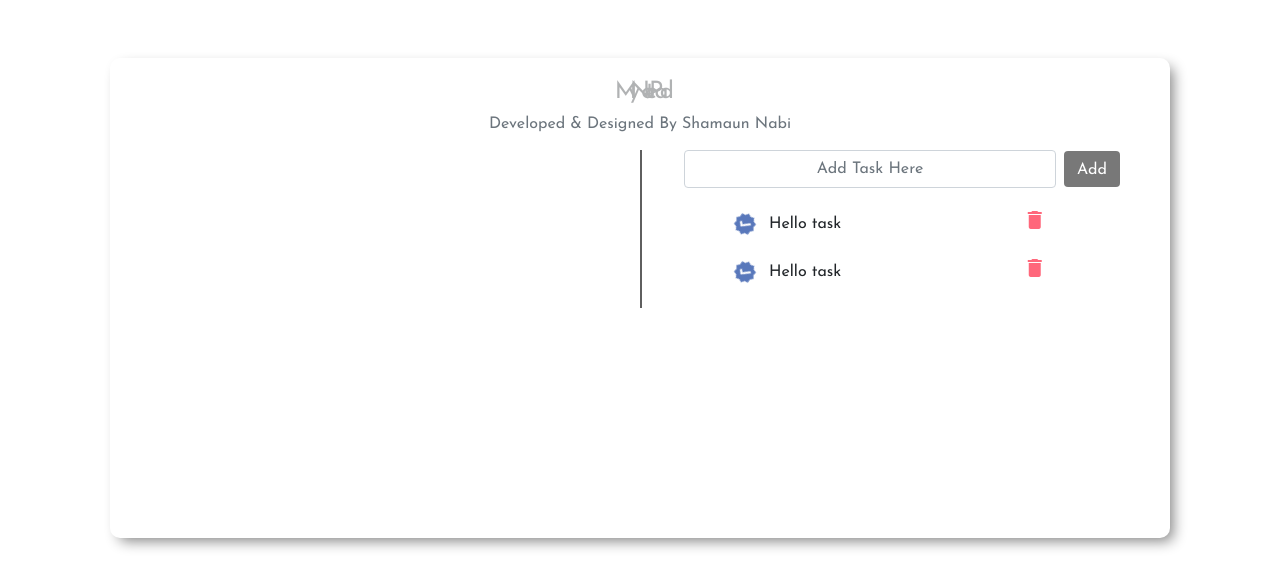
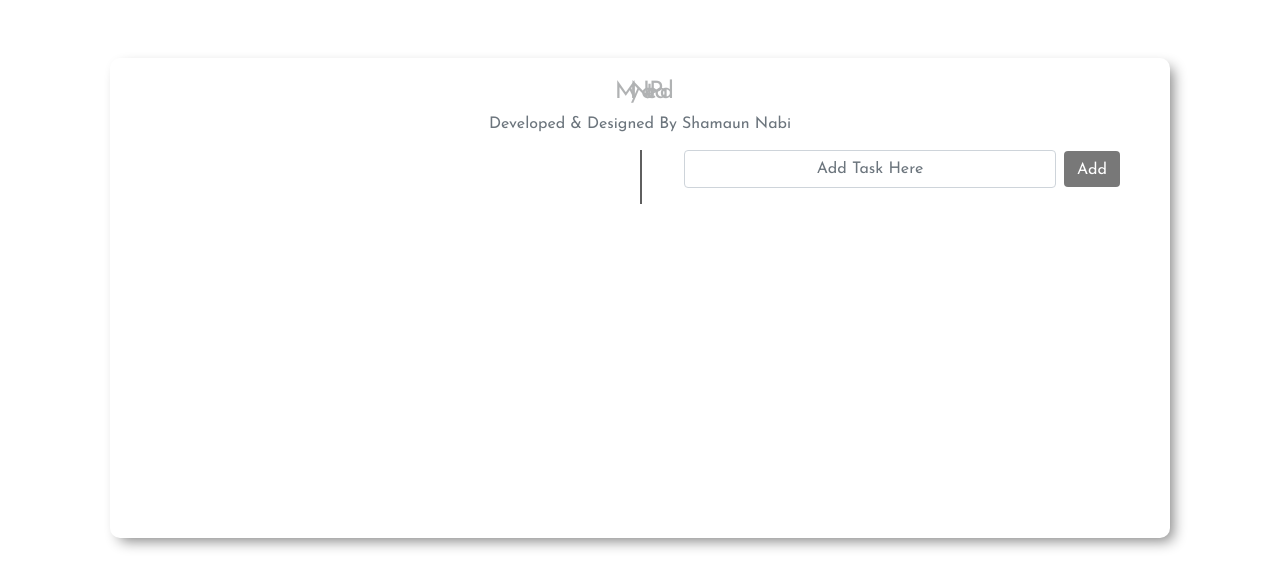
Before and after one commit to Shamaun-Nabi/Daily-Task-NotePad, a React (Create React App) app: page / in a window 1280 px wide. Shown: the part 102-690 px from the top of the page. Built offline with nearby package versions, Linux system fonts and the light colour scheme.

Commit message:
add functionality added and alert Box added

```diff
--- a/package.json
+++ b/package.json
@@ -15,6 +15,7 @@
     "@testing-library/user-event": "^12.8.3",
     "bootstrap": "^5.1.3",
     "react": "^17.0.2",
+    "react-alert": "^7.0.3",
     "react-dom": "^17.0.2",
     "react-router-dom": "^5.3.0",
     "react-scripts": "4.0.3",
--- a/src/App.js
+++ b/src/App.js
@@ -3,10 +3,31 @@ import { FontAwesomeIcon } from "@fortawesome/react-fontawesome";
 import { faCoffee } from "@fortawesome/free-solid-svg-icons";
 import ListItem from "./components/ListItem";
 import { useState } from "react";
+import Alert from "./components/Alert";
 // import { fab } from "@fortawesome/free-brands-svg-icons";
 
 function App() {
   const [inputValue, setinputValue] = useState("");
+  const [storeValue, setStoreValue] = useState([]);
+  const [alert, setAlert] = useState("d-none");
+  const getValue = (e) => {
+    setinputValue(e.target.value);
+  };
+  const addValue = (e) => {
+    e.preventDefault();
+    if (inputValue === "") {
+      // console.log("faka");
+      setAlert("d-block");
+
+      // alert(" Fill Out This Field");
+    } else {
+      setAlert("d-none");
+      setStoreValue([...storeValue, inputValue]);
+      console.log("value from Input Value", inputValue);
+      console.log("value from Store Value", storeValue);
+    }
+  };
+
   return (
     // Remove this area and start your code
     <div className="container d-flex align-items-center justify-content-center">
@@ -29,25 +50,27 @@ function App() {
             <div className="col-sm-12 col-md-6 col-lg-6 rightBar  ">
               <form className="contentWrapper d-flex align-items-center justify-content-center">
                 <input
-                  type="email"
                   className="form-control w-75 text-center"
                   id="exampleFormControlInput1"
                   placeholder="Add Task Here"
                   required
+                  onChange={getValue}
                 />
+
                 <input
                   type="submit"
                   value="Add"
                   className="btn  text-white addBtn ml-2"
+                  onClick={addValue}
                 />
-                {/* <span className="material-icons addIcon">add_box</span> */}
-                {/* <span class="material-icons-two-tone">clear</span> */}
               </form>
+              <Alert typeAlert={alert} />
               <div className=" mt-3 TaskName">
                 <ul className="taskGroup ">
                   <div className="taskList">
-                    <ListItem />
-                    <ListItem />
+                    {storeValue.map((s) => {
+                      return <ListItem userValue={s} />;
+                    })}
                   </div>
                 </ul>
               </div>
--- /dev/null
+++ b/src/components/Alert.jsx
@@ -0,0 +1,11 @@
+import React from "react";
+
+export default function Alert(props) {
+  return (
+    <div>
+      <div class={`alert alert-danger mt-3 ${props.typeAlert}`} role="alert">
+        Please Fill Out The Input Filed First
+      </div>
+    </div>
+  );
+}
--- a/src/components/ListItem.jsx
+++ b/src/components/ListItem.jsx
@@ -1,12 +1,12 @@
 import React from "react";
 
-export default function ListItem() {
+export default function ListItem(props) {
   return (
     <>
       <li className=" w-75 m-2 p-1 text-dark d-flex justify-content-between  align-items-center">
         <div className="taskWithIcon d-flex justify-content-center  align-items-center">
           <span className="material-icons penIcon rotate-90-cw ">verified</span>
-          <span className="ml-3">Hello task</span>
+          <span className="ml-3">{props.userValue}</span>
         </div>
         <button className="">
           <span class="material-icons dltIcon">delete</span>
--- a/src/index.js
+++ b/src/index.js
@@ -2,6 +2,7 @@ import React from "react";
 import ReactDOM from "react-dom";
 import "./index.css";
 import App from "./App";
+// import AlertTemplate from "react-alert-template-basic";
 import "../node_modules/bootstrap/dist/css/bootstrap.css";
 import "../node_modules/bootstrap/dist/js/bootstrap.bundle";
 require("@lottiefiles/lottie-player");
```
Also changed, not shown: 1 other file (tests, documents, lock files or other folders).
